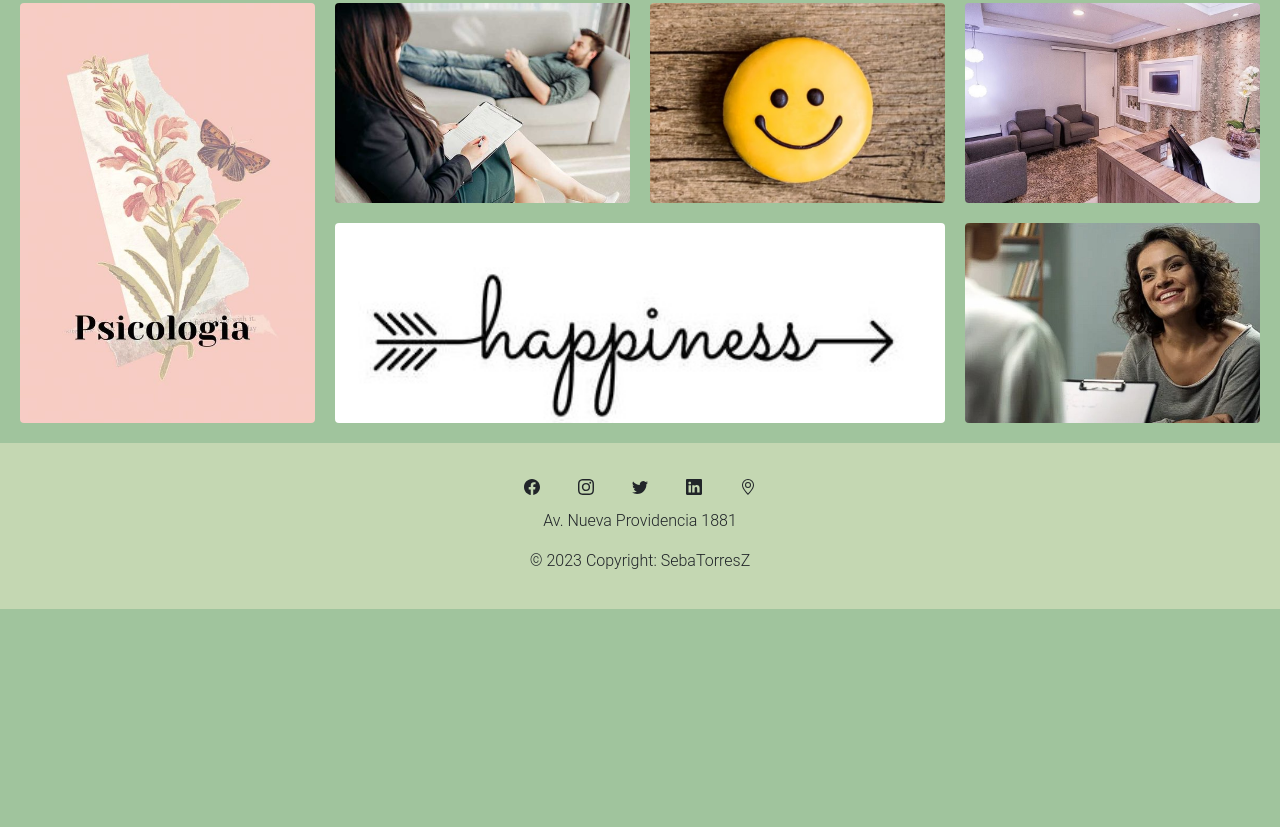
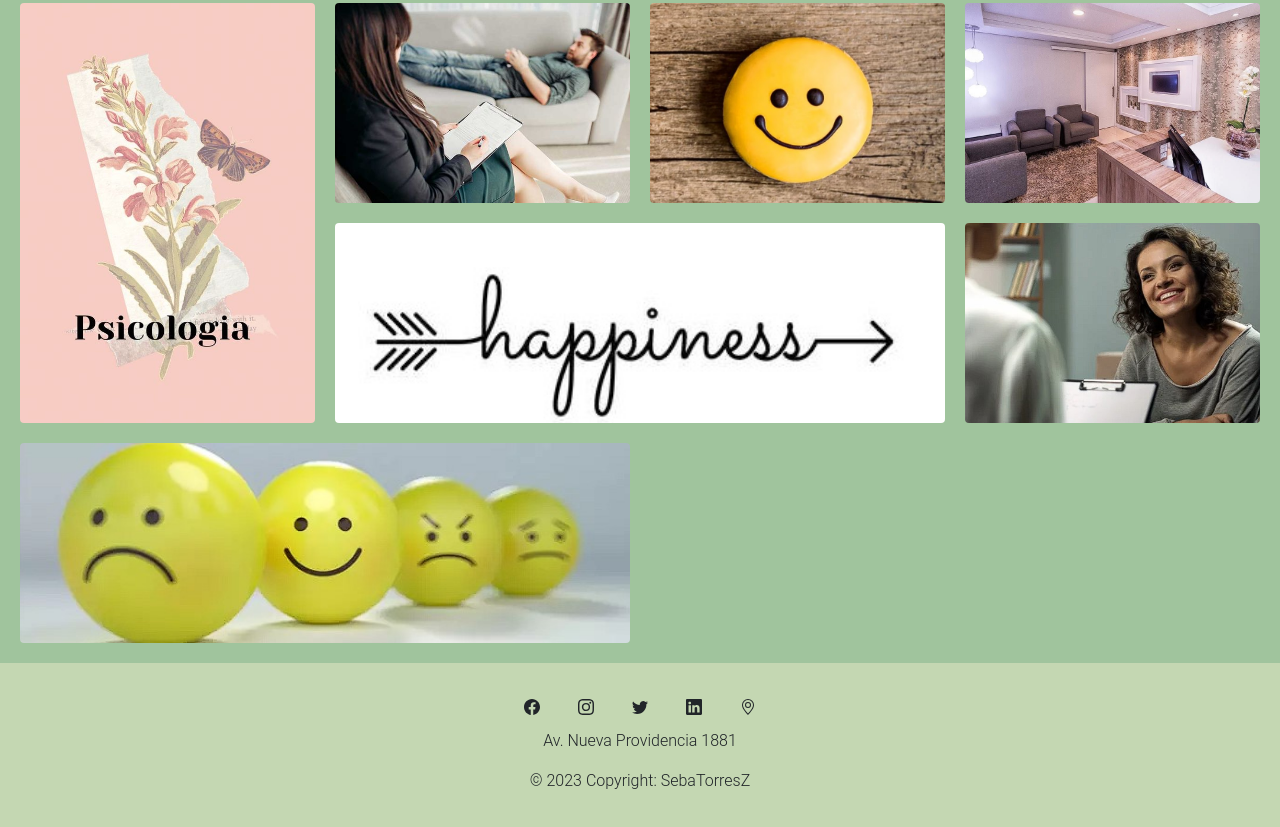
Before and after one commit to SebaTorresZ/PreEntrega3TorresZapata, a website: page pages/gallery.html in a window 1280 px wide. Shown: the part 1217-2044 px from the top of the page. Before the commit the page ends 1826 px from the top, so only its background shows below. Drawn offline with nearby package versions, Linux system fonts and the light colour scheme; files whose address does not match are found by name; a web font is replaced by a local one.

Commit message:
fix: img23

```diff
--- a/pages/gallery.html
+++ b/pages/gallery.html
@@ -73,8 +73,7 @@
         <div class="grid-item" style="background-image: url('../assets/img/gallery/photo20.jpg');"></div>
         <div class="grid-item wide" style="background-image: url('../assets/img/gallery/photo21.jpg');"></div>
         <div class="grid-item" style="background-image: url('../assets/img/gallery/photo22.jpg');"></div>
-
-
+        <div class="grid-item wide" style="background-image: url('../assets/img/gallery/photo23.jpg');"></div>
     </section>
     <footer class="footer">
         <section>
```
Also changed, not shown: assets/img/gallery/photo23.jpg (added).
